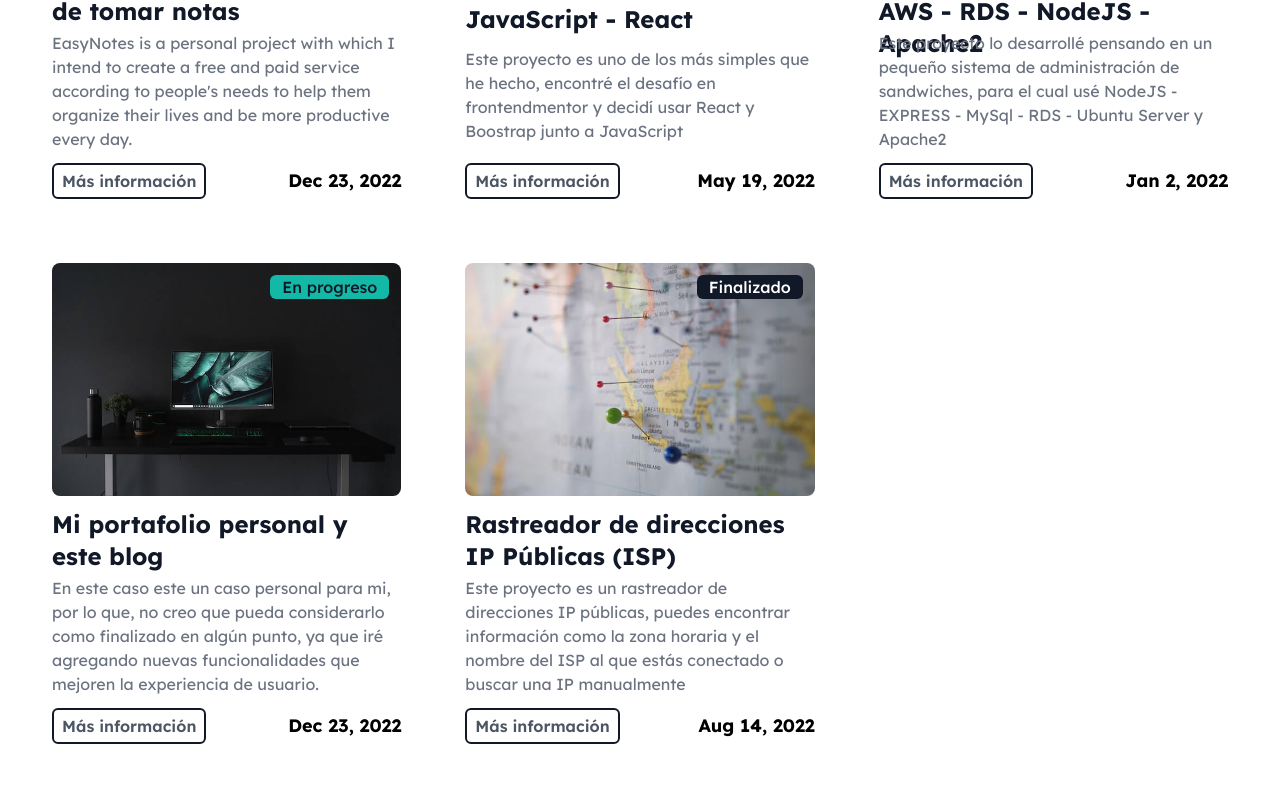
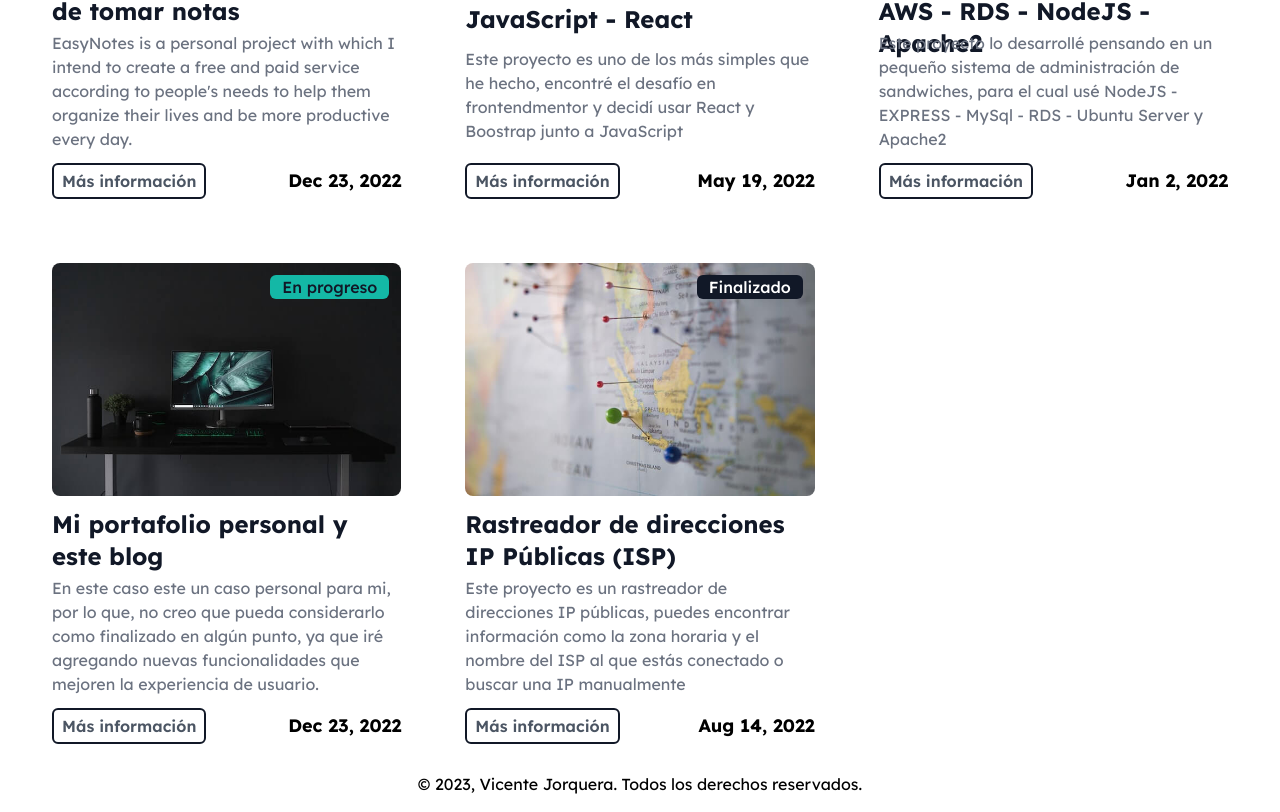
Before and after one commit to VicenteJ20/portfolio1, a Next.js app: page /about in a window 1280 px wide. Shown: the part 1224-2036 px from the top of the page. Before the commit the page ends 1980 px from the top, so only its background shows below. Built offline with nearby package versions, Linux system fonts and the light colour scheme.

Commit message:
some layout improvements

```diff
--- a/components/ProjectArticle.tsx
+++ b/components/ProjectArticle.tsx
@@ -1,3 +1,4 @@
+import Footer from "./Footer"
 interface ProjectURL {
   url: string
 }
@@ -5,7 +6,10 @@ interface ProjectURL {
 const ProjectArticle = ({ url }: ProjectURL) =>{
   console.log(url)
   return (
-    <h1 className='text-lg md:text-6xl mt-2 mx-2'>{url}</h1>
+    <>
+      <h1 className='text-lg md:text-6xl mt-2 mx-2'>{url}</h1>
+      <Footer />
+    </>
   )
 }
 
--- a/pages/about.tsx
+++ b/pages/about.tsx
@@ -3,6 +3,7 @@ import { GeneralLayout } from "../Layout/GeneralLayout"
 import { MdLocationOn } from 'react-icons/md'
 import { FiMail, FiDownloadCloud } from 'react-icons/fi'
 import MySkills from '../json/myskills.json'
+import Footer from "../components/Footer"
 import MyProjects from '../json/projectsData.json'
 import Link from "next/link"
 import ProjectCard from "../components/ProjectCard"
@@ -10,6 +11,7 @@ import Head from "next/head"
 
 const About = () => {
   return (
+    <>
     <GeneralLayout>
       <Head>
         <title>Acerca de - Vicente Jorquera</title>
@@ -57,6 +59,8 @@ const About = () => {
         </div>
       </section>
     </GeneralLayout>
+    <Footer />
+    </>
   )
 }
 
--- a/pages/contact.tsx
+++ b/pages/contact.tsx
@@ -1,6 +1,7 @@
 import { GeneralLayout } from '../Layout/GeneralLayout'
 import { Formik, Form, Field, FormikHelpers } from 'formik'
 import FormFormik from '../components/contact_formik/Form'
+import Footer from '../components/Footer'
 
 interface Values {
   name: string,
@@ -20,6 +21,7 @@ interface Props {
 
 const Contact = () => {
   return (
+    <>
     <GeneralLayout>
       <section className='min-h-screen mt-10 pt-5 md:mt-4 md:pt-2'>
         <div className='w-100 mb-8 xl:mb-12  h-64 md:h-64 xl:h-96 relative  bg-gray-900 rounded-lg bg-no-repeat inset-0 bg-opacity-30 bg-cover bg-center' style={{backgroundImage: "URL('https://images.unsplash.com/photo-1462332420958-a05d1e002413?ixlib=rb-4.0.3&ixid=MnwxMjA3fDB8MHxwaG90by1wYWdlfHx8fGVufDB8fHx8&auto=format&fit=crop&w=2107&q=80')"}}>
@@ -33,6 +35,8 @@ const Contact = () => {
         </div>
       </section>
     </GeneralLayout>
+    <Footer />
+    </>
   )
 }
 
```
